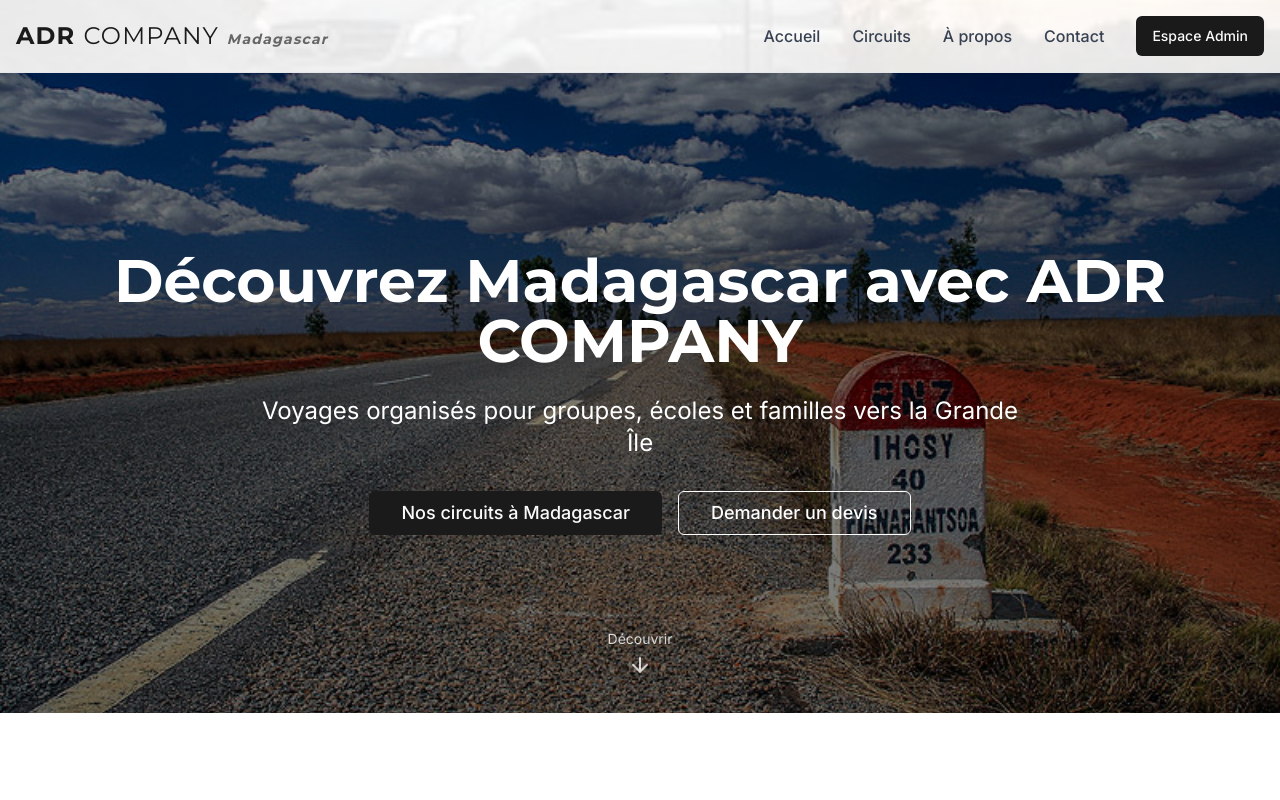
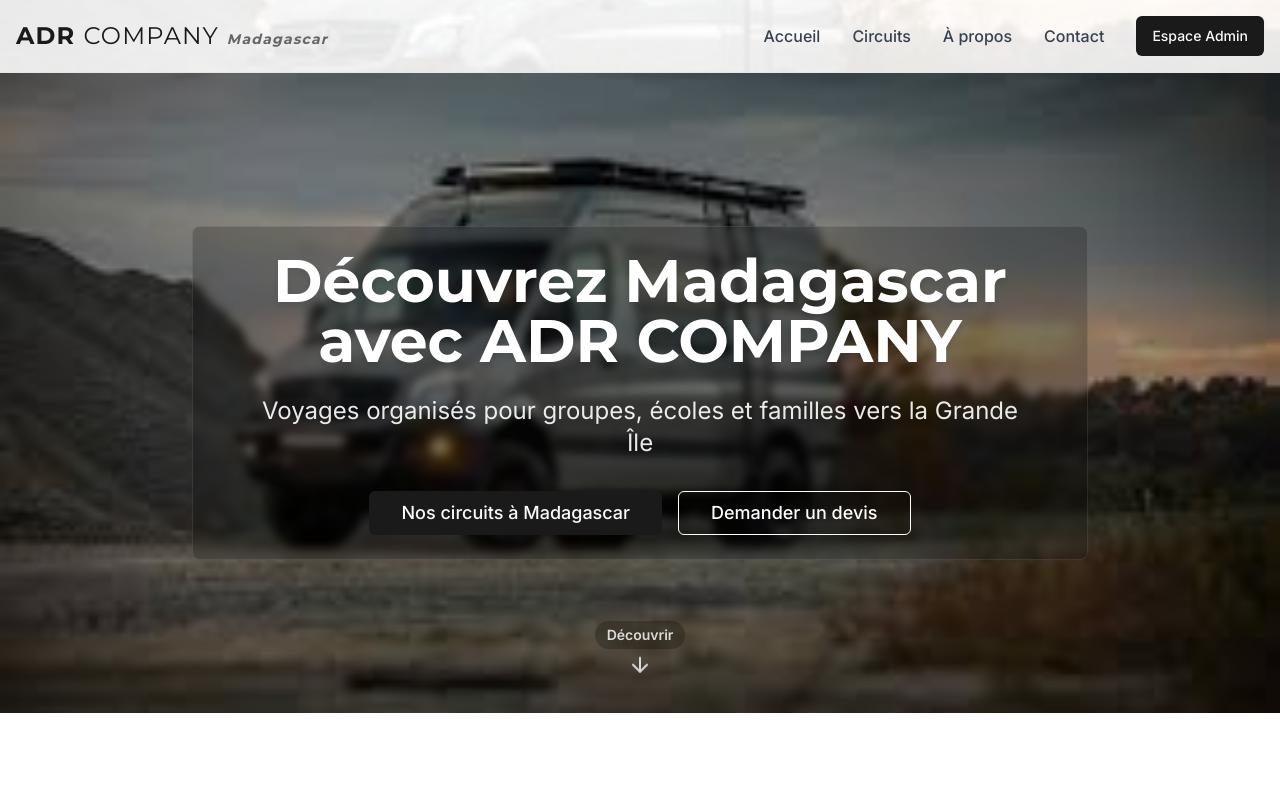
Before and after one commit to chafidy/adr-company-website, a React (Vite) app: page / in a window 1280 px wide. Shown: the top 800 px of the page. Built offline with nearby package versions, Linux system fonts and the light colour scheme.

Commit message:
Refactor: Update hero section image and text
Replaced the hero section background image and adjusted the title and subtitle size and alignment to fit the new image.

```diff
--- a/src/pages/Index.tsx
+++ b/src/pages/Index.tsx
@@ -1,4 +1,3 @@
-
 import { Link } from "react-router-dom";
 import { ArrowDown } from "lucide-react";
 import { Button } from "@/components/ui/button";
@@ -16,16 +15,17 @@ const Index = () => {
       <Header />
 
       {/* Hero section - Mise à jour de l'image de fond */}
-      <section className="relative h-[80vh] bg-cover bg-center" style={{ backgroundImage: "url('/lovable-uploads/43b2c832-7a2b-485a-b1db-1c823a63cbf2.png')" }}>
-        <div className="absolute inset-0 bg-black bg-opacity-50" />
+      <section className="relative h-[80vh] bg-cover bg-center bg-no-repeat" style={{ backgroundImage: "url('/lovable-uploads/533287da-d4f2-45db-aa7f-c4a7eee7929d.png')" }}>
+        <div className="absolute inset-0 bg-black bg-opacity-40" />
         <div className="relative container mx-auto px-4 h-full flex flex-col items-center justify-center text-center text-white">
-          <h1 className="text-4xl md:text-6xl font-bold mb-6 animate-fade-in">
+          <div className="max-w-4xl backdrop-blur-sm bg-black/20 p-6 rounded-lg border border-white/10">
+            <h1 className="text-4xl md:text-5xl lg:text-6xl font-bold mb-6 animate-fade-in text-white drop-shadow-lg">
               Découvrez Madagascar avec ADR COMPANY
             </h1>
-          <p className="text-xl md:text-2xl mb-8 max-w-3xl animate-fade-in animate-delay-100">
+            <p className="text-lg md:text-xl lg:text-2xl mb-8 max-w-3xl mx-auto animate-fade-in animate-delay-100 text-white/90 drop-shadow-md">
               Voyages organisés pour groupes, écoles et familles vers la Grande Île
             </p>
-          <div className="flex flex-col sm:flex-row gap-4 animate-fade-in animate-delay-200">
+            <div className="flex flex-col sm:flex-row gap-4 justify-center animate-fade-in animate-delay-200">
               <Button asChild size="lg" className="text-lg bg-adr-900 hover:bg-adr-800">
                 <Link to="/circuits">
                   Nos circuits à Madagascar
@@ -37,11 +37,12 @@ const Index = () => {
                 </Link>
               </Button>
             </div>
+          </div>
           <a
             href="#featured"
             className="absolute bottom-8 flex items-center justify-center flex-col opacity-80 hover:opacity-100 transition-opacity"
           >
-            <span className="mb-2 text-sm">Découvrir</span>
+            <span className="mb-2 text-sm font-semibold bg-black/30 px-3 py-1 rounded-full">Découvrir</span>
             <ArrowDown className="animate-bounce" />
           </a>
         </div>
@@ -102,7 +103,7 @@ const Index = () => {
         </div>
       </section>
 
-      {/* About section - Mise à jour de l'image du Sprinter avec personne sur le toit */}
+      {/* About section */}
       <section className="section-container">
         <div className="container mx-auto px-4">
           <div className="grid grid-cols-1 md:grid-cols-2 gap-12 items-center">
```
Also changed, not shown: public/lovable-uploads/533287da-d4f2-45db-aa7f-c4a7eee7929d.png (added). Lines whose indentation alone changed are shown as unchanged.
